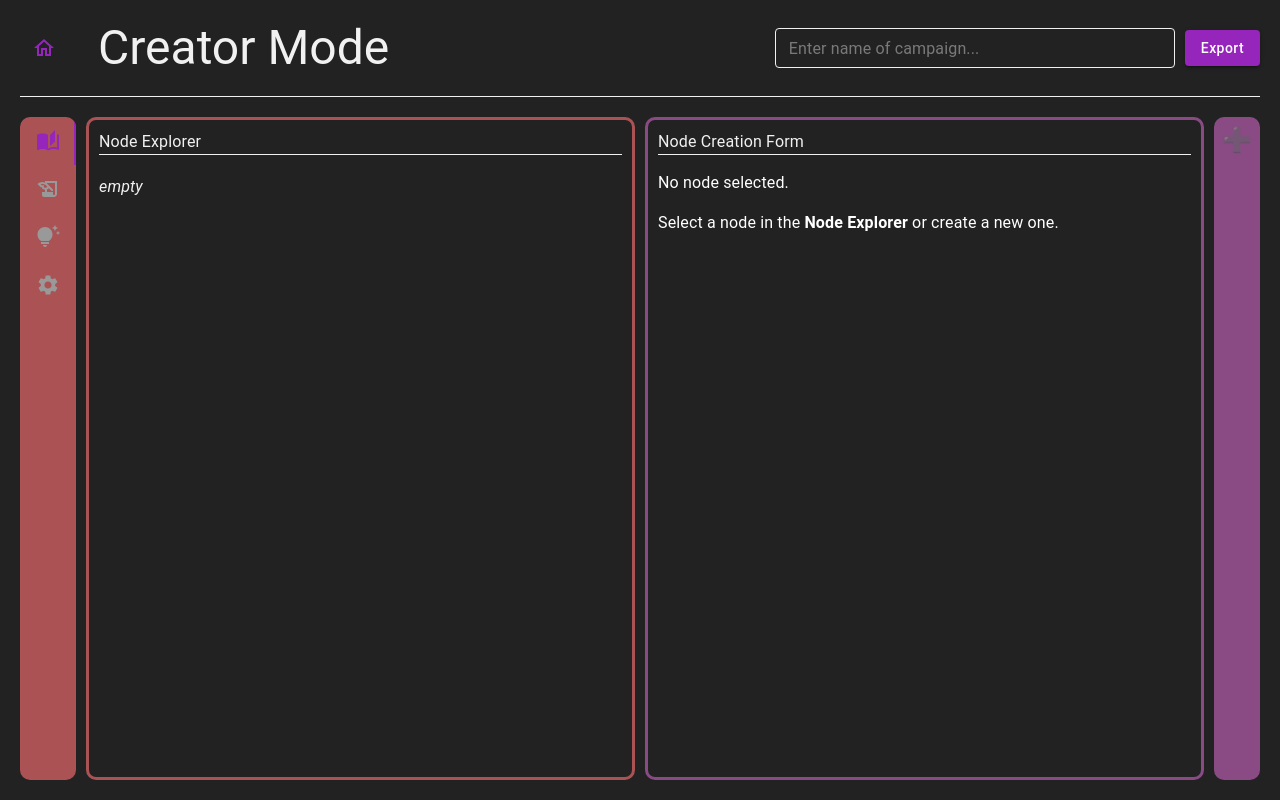
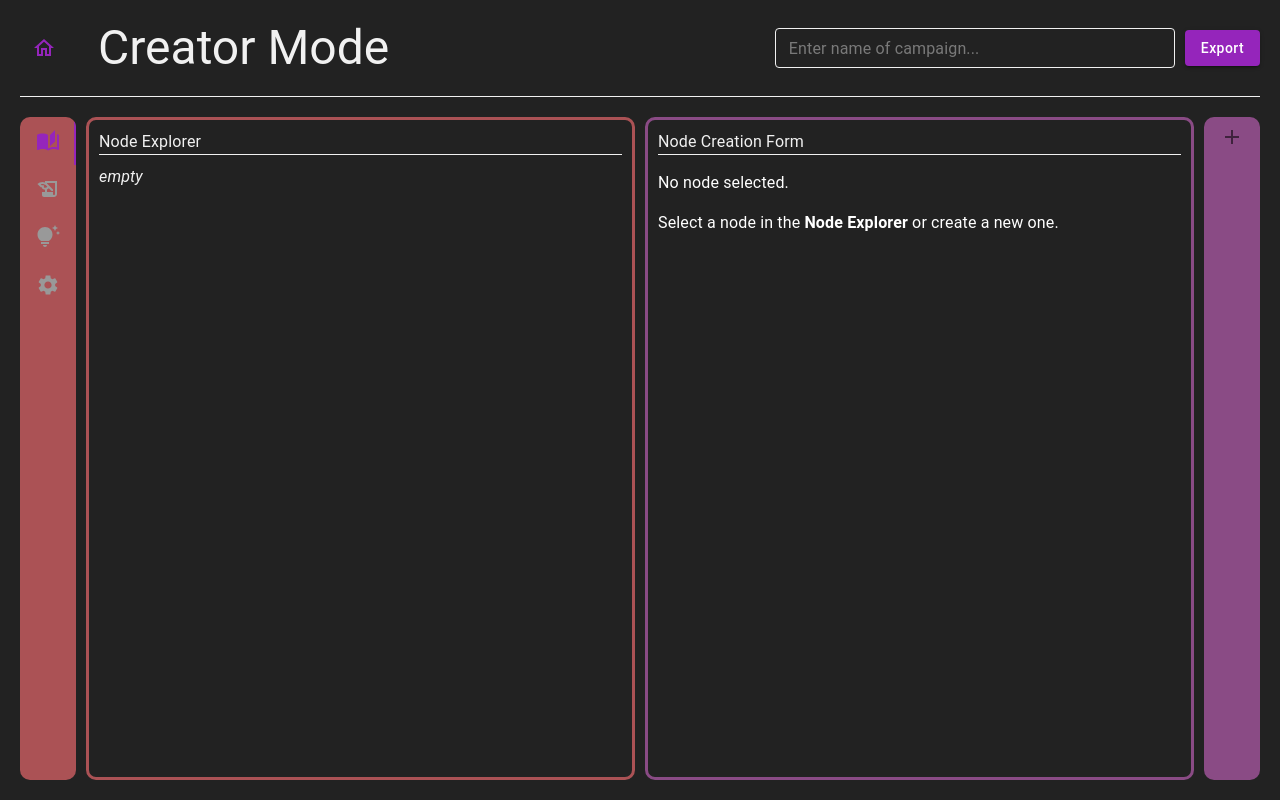
Before and after one commit to KodingKamp/QuestBoard, a React (Vite) app: page / in a window 1280 px wide. Both pictures are taken after a click on the button "CREATE NEW". Built offline with nearby package versions, Linux system fonts and the light colour scheme.

Commit message:
fixed functionality after switching to MUI

```diff
--- a/src/Pages/CreatorMode/CreatorMode.jsx
+++ b/src/Pages/CreatorMode/CreatorMode.jsx
@@ -2,7 +2,7 @@ import { useEffect, useMemo, useRef, useState } from 'react';
 import { Link, useNavigate } from 'react-router-dom';
 import { useDispatch, useSelector } from 'react-redux';
 import { Box, Button, Divider, IconButton, Input, Stack, Tab, Tabs, TextField, Tooltip, Typography } from '@mui/material';
-import { AutoStories, HistoryEdu, HomeOutlined, Settings, TipsAndUpdates } from '@mui/icons-material';
+import { Add, AutoStories, HistoryEdu, HomeOutlined, Settings, TipsAndUpdates } from '@mui/icons-material';
 import { addNode, setCampaign } from '../../reducers/campaignReducer';
 import { saveCampaign } from '../../services/fileService';
 import NodeExplorer from '../../components/NodeExplorer/NodeExplorer';
@@ -150,7 +150,7 @@ const CreatorMode = () => {
                     variant='soft'
                     onClick={handleClickedAddNewNode}
                   >
-                    ➕
+                   <Add />
                   </IconButton>
                 </Tooltip>
               </Stack>
--- a/src/Pages/CreatorMode/CreatorMode.scss
+++ b/src/Pages/CreatorMode/CreatorMode.scss
@@ -25,11 +25,11 @@
       height: 100%;
 
       &-left {
-        grid-template-columns: auto 1fr;
+        grid-template-columns: 56px 1fr;
       }
 
       &-right {
-        grid-template-columns: 1fr auto;
+        grid-template-columns: 1fr 56px;
       }
 
       .icon-bar {
--- a/src/components/NodeCreationForm/NodeCreationForm.jsx
+++ b/src/components/NodeCreationForm/NodeCreationForm.jsx
@@ -15,26 +15,28 @@ const NodeCreationForm = () => {
   useEffect(
     () => {
       if (nameInputRef.current) {
-        nameInputRef.current.childNodes[0].value = selectedNode.name;
+        nameInputRef.current.childNodes[0].childNodes[0].value = selectedNode.name;
       }
 
       if (descriptionInputRef.current) {
-        descriptionInputRef.current.childNodes[0].value = selectedNode.description;
+        descriptionInputRef.current.childNodes[0].childNodes[0].value = selectedNode.description;
       }
 
       if (typeInputRef.current) {
-        typeInputRef.current.childNodes[0].value = selectedNode.type;
+        typeInputRef.current.childNodes[0].childNodes[0].value = selectedNode.type;
       }
     },
-    [selectedNode.id]
+    [
+      selectedNode.id
+    ]
   );
 
   const handleSaveClicked = () => {
     const replacementNode = { ...selectedNode };
 
-    replacementNode.name = nameInputRef.current.childNodes[0].value;
-    replacementNode.description = descriptionInputRef.current.childNodes[0].value;
-    replacementNode.type = typeInputRef.current.childNodes[0].value;
+    replacementNode.name = nameInputRef.current.childNodes[0].childNodes[0].value;
+    replacementNode.description = descriptionInputRef.current.childNodes[0].childNodes[0].value;
+    replacementNode.type = typeInputRef.current.childNodes[0].childNodes[0].value;
 
     dispatch(updateNode(replacementNode));
   };
--- a/src/components/NodeExplorer/NodeComponent.jsx
+++ b/src/components/NodeExplorer/NodeComponent.jsx
@@ -2,6 +2,7 @@ import { Accordion, AccordionDetails, AccordionSummary, Box, Checkbox, Tooltip,
 import { useDispatch, useSelector } from "react-redux";
 import { deselectNode, setSelectedNode } from "../../reducers/campaignReducer";
 import { useMemo, useState } from "react";
+import { ExpandMore } from "@mui/icons-material";
 
 const indentation = 16;
 
@@ -79,17 +80,14 @@ const NodeComponent = ({
                   onClick={() => setIsExpanded(state => !state)}
                   style={isExpanded
                     ? {
-                      transform: 'rotate(30deg)',
-                      top: '-3px',
-                      left: '0px',
+                      top: '2px'
                     }
                     : {
-                      transform: 'rotate(-150deg)',
-                      top: '3px',
-                      left: '2px',
+                      transform: 'rotate(180deg)',
+                      top: '-2px'
                     }}
                 >
-                  🍕
+                  <ExpandMore />
                 </span>
               </Tooltip>
 
--- a/src/components/NodeExplorer/NodeExplorer.jsx
+++ b/src/components/NodeExplorer/NodeExplorer.jsx
@@ -7,12 +7,17 @@ const NodeExplorer = () => {
   const nodes = useSelector(state => state.campaign.data.nodes);
 
   return (
-    <Box>
+    <Box display='grid'
+      gridTemplateRows='auto 1px 1fr'
+      gridTemplateColumns='1fr'
+      height='100%'
+      minWidth='0'
+    >
       <Typography level='h4'>Node Explorer</Typography>
 
       <Divider />
 
-      <Box paddingY='20px'>
+      <Box paddingY='10px'>
         {nodes?.Root?.childrenIds && nodes.Root.childrenIds.map(childId => (
           <NodeComponent key={childId} node={nodes[childId]} />
         ))}
--- a/src/components/NodeExplorer/NodeExplorer.scss
+++ b/src/components/NodeExplorer/NodeExplorer.scss
@@ -1,5 +1,13 @@
 .node-accordion {
+  &.MuiAccordion-root {
+    box-shadow: none;
+    &.Mui-expanded {
+      margin: 0;
+    }
+  }
+
   .MuiAccordionSummary-root {
+    padding: 0;
     min-height: unset;
     &.Mui-expanded {
       min-height: unset;
@@ -7,9 +15,12 @@
 
     .MuiAccordionSummary-content {
       margin: 0;
-      &.Mui-expanded {
-        margin: 0;
-      }
+    }
+  }
+
+  .MuiCollapse-root {
+    .MuiAccordionDetails-root {
+      padding: 0;
     }
   }
 
```
